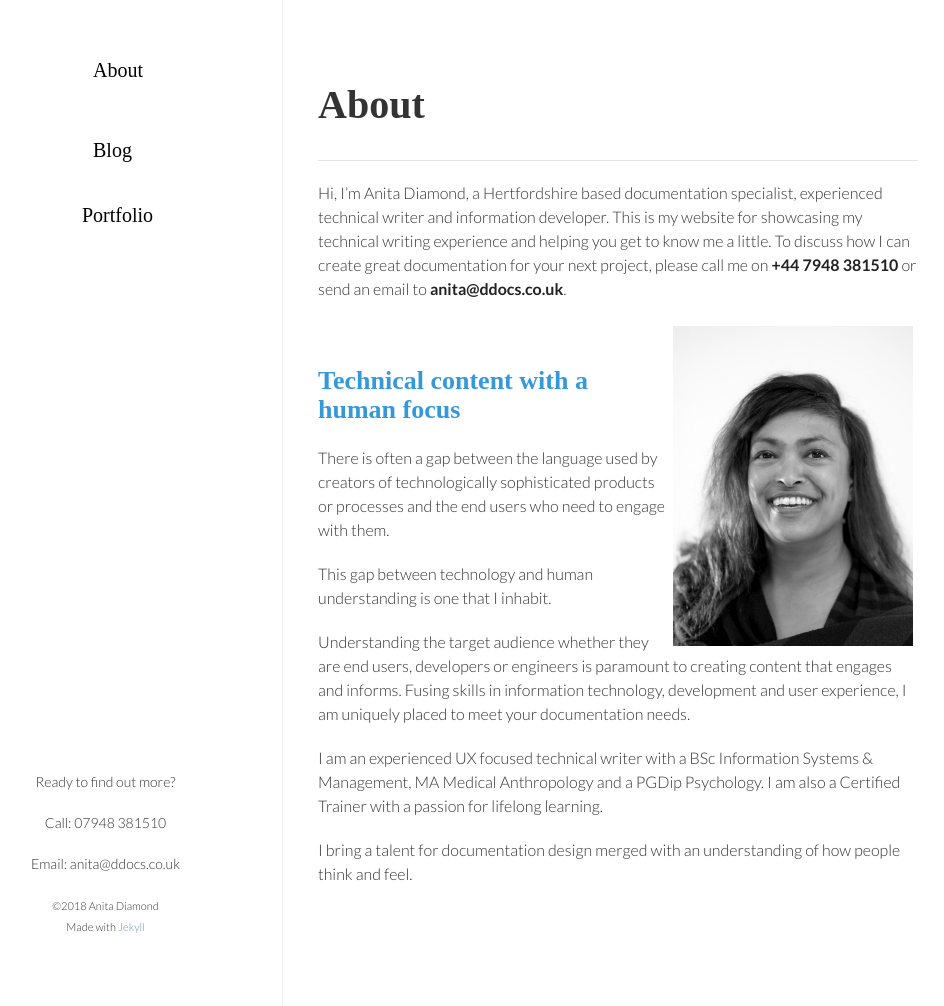
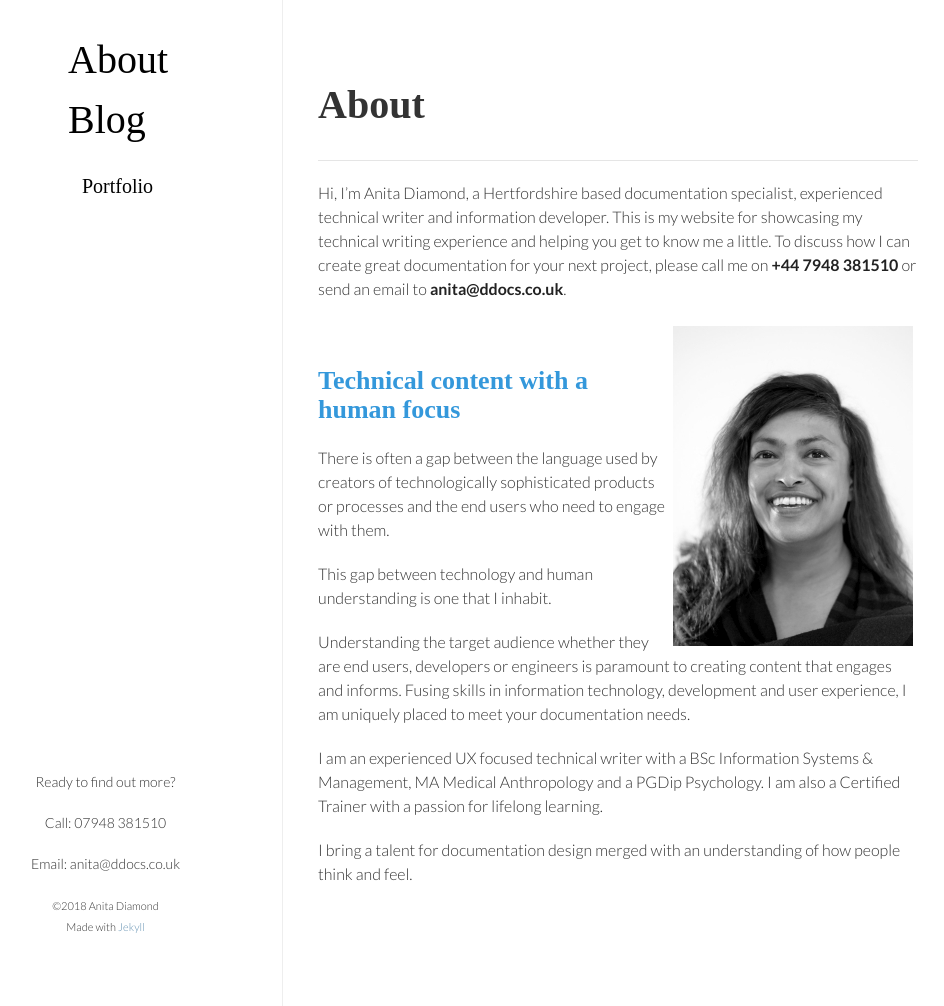
Before and after one commit to ddocs/ddocs.github.io, a Jekyll site: the page built from index.html, in a window 1280 px wide and 1006 px high. Shown: the whole window, without its empty margins (197-1141 px from the left). Built offline with Jekyll 4.4.1, drawn with Linux system fonts in a browser that asks for light colours; nearby versions of some CDN libraries; some web fonts are replaced.

Commit message:
Update style.css

```diff
--- a/css/style.css
+++ b/css/style.css
@@ -224,14 +224,14 @@
 .vertical-menu {
     width: 200px; /* Set a width if you like */
     font-family: 'Fredericka the Great', cursive;
-    font-size: 20px;
+    font-size: 40px;
 }
 
 .vertical-menu a {
     background-color: white; /* white background color */
     color: black; /* Black text color */
     display: block; /* Make the links appear below each other */
-    padding: 25px; /* Add some padding */
+    padding: 14px,14px,5px,20px; /* Add some padding */
     text-decoration: none; /* Remove underline from links */
 }
 
@@ -250,7 +250,7 @@
 }
 /* Dropdown button */
 .dropdown .dropbtn {
- font-size: 16px;
+ font-size: 40px;
  border: none;
  outline: none;
  color: black;
```
